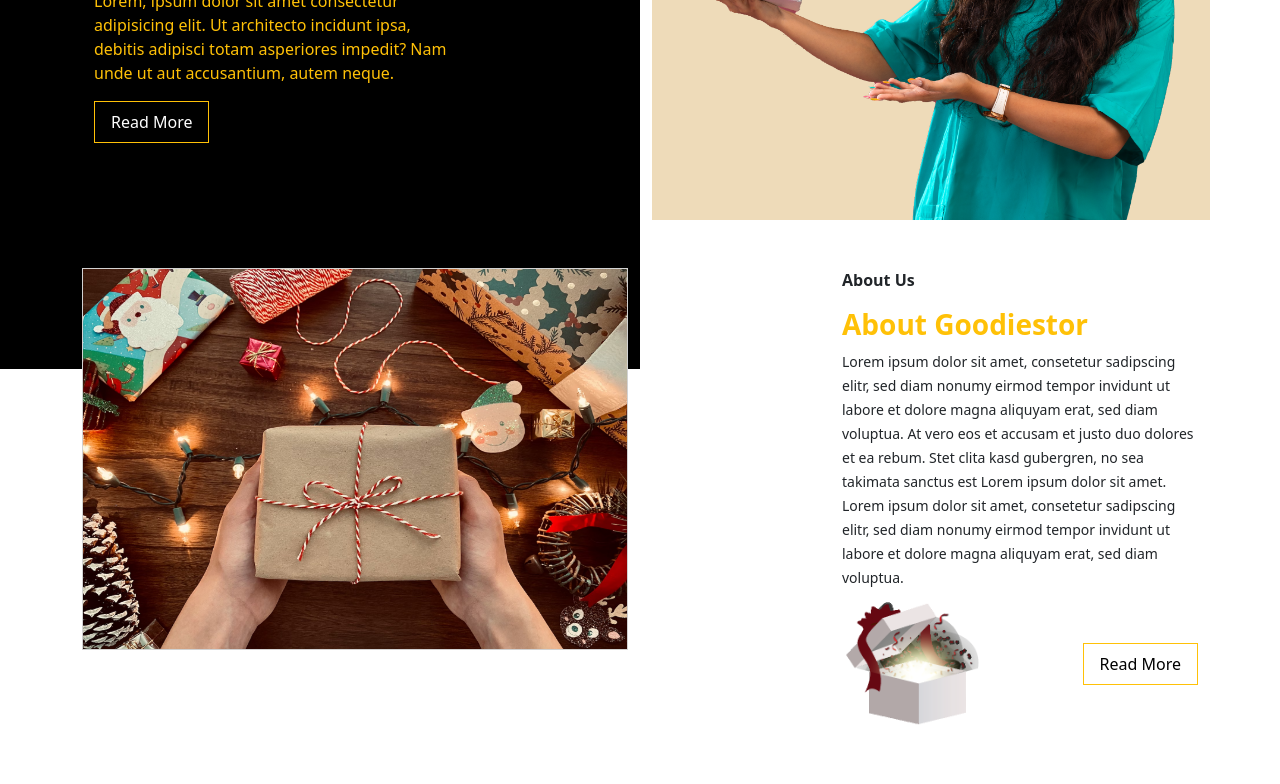
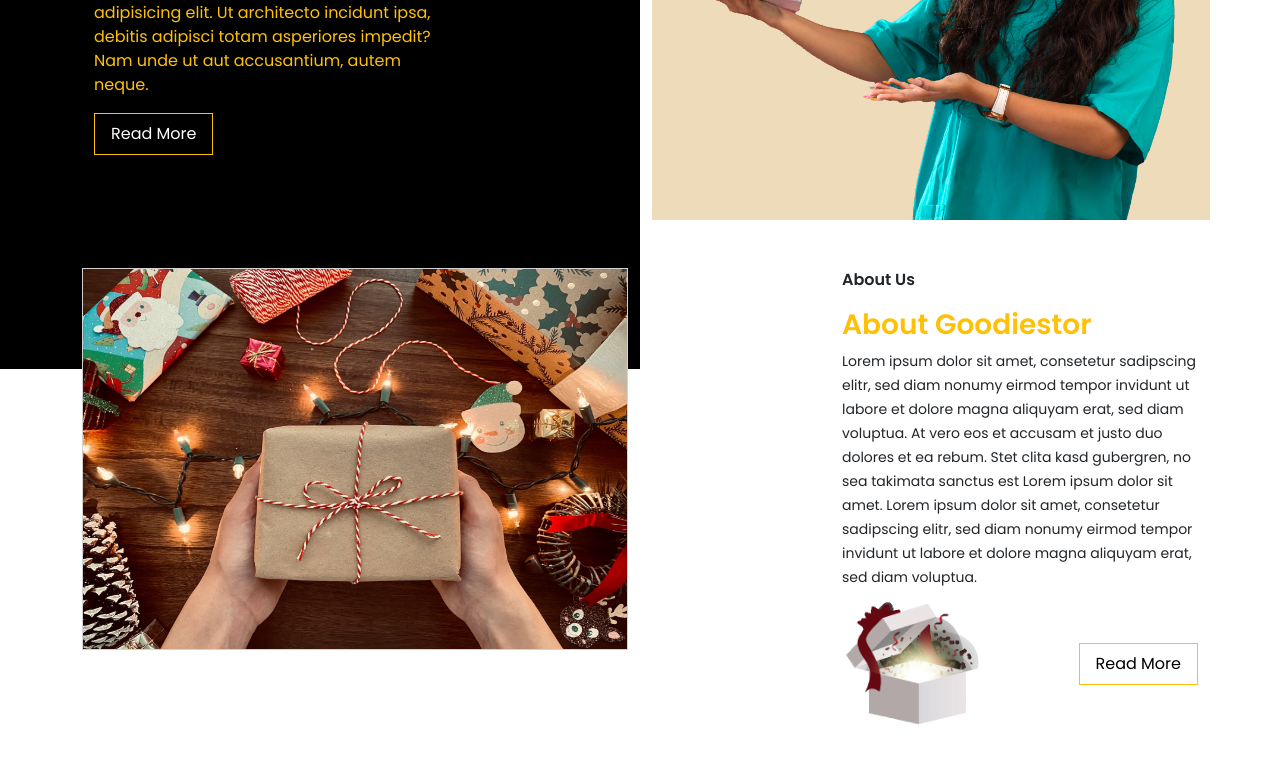
Before and after one commit to lukmanps/Goodiestor, a plain HTML site: page index.html in a window 1280 px wide. Shown: the part 431-1215 px from the top of the page. Drawn offline with nearby package versions, Linux system fonts and the light colour scheme.

Commit message:
Final Commit

```diff
--- a/style.css
+++ b/style.css
@@ -1,8 +1,13 @@
+@import url('https://fonts.googleapis.com/css2?family=Poppins:wght@300;400;500;600;700&display=swap');
+
+
+
 * {
     margin: 0;
     margin-top: 0;
     padding: 0;
     box-sizing: border-box;
+    font-family: 'Poppins', sans-serif;
 }
 
 .back-drop {
```
